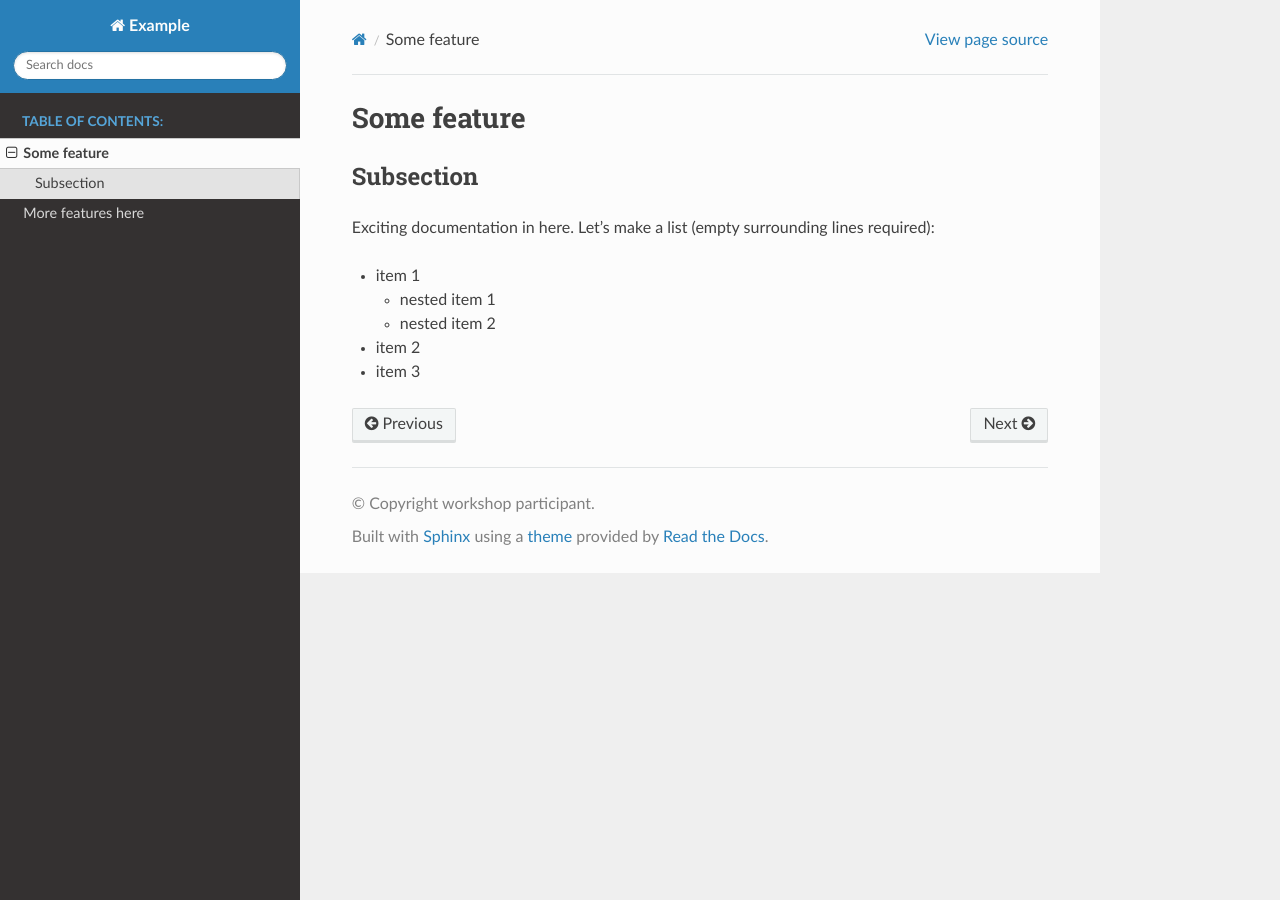
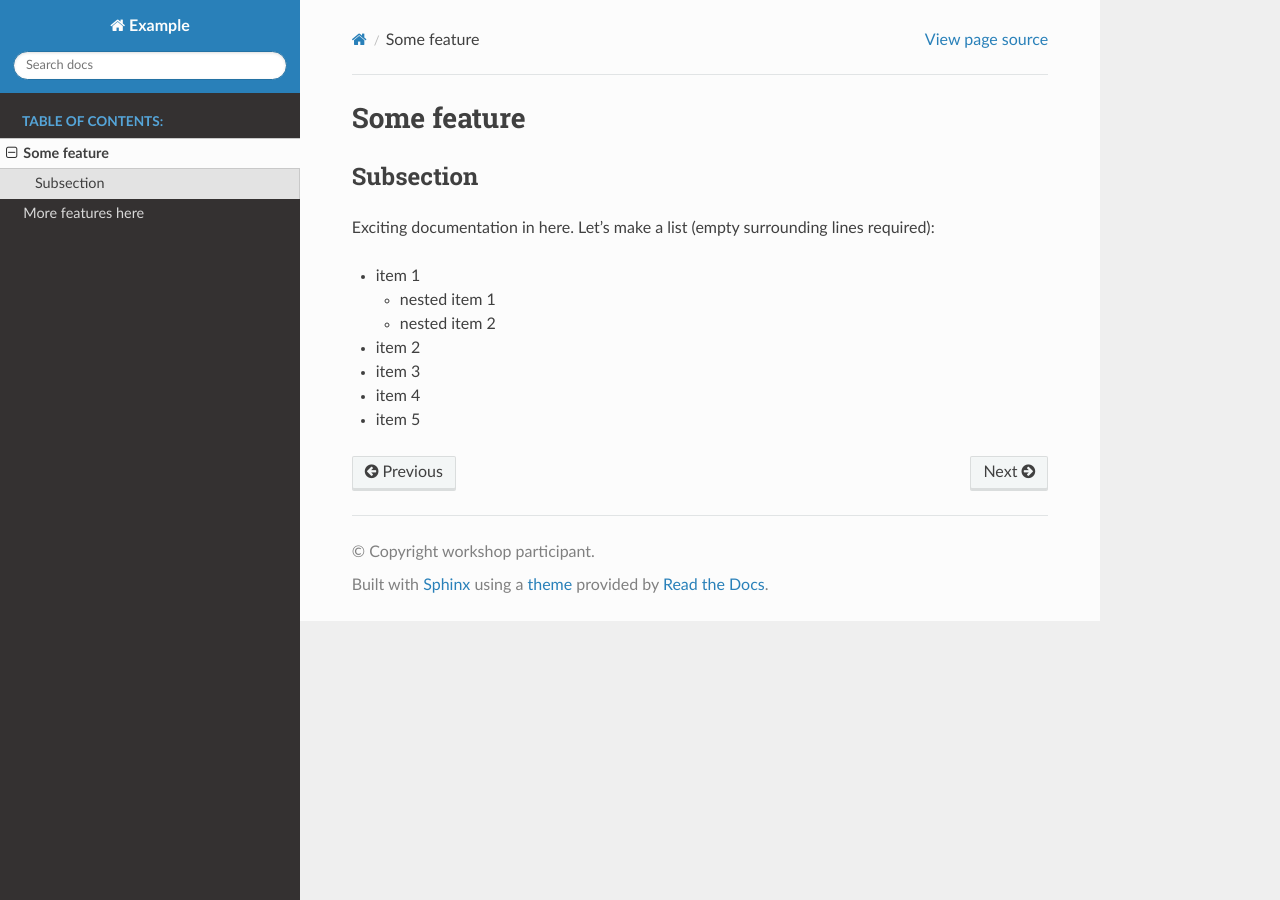
Before and after one commit to NAICNO/pages-test, a Sphinx documentation site: the page built from doc/some-feature.md, in a window 1280 px wide. Built offline with Sphinx 7.4.7 and the Read the Docs theme 2.0.0, drawn with Linux system fonts in a browser that asks for light colours.

Commit message:
Testing workflow

```diff
--- a/doc/some-feature.md
+++ b/doc/some-feature.md
@@ -12,3 +12,5 @@ Let's make a list (empty surrounding lines required):
 
 - item 2
 - item 3
+- item 4
+- item 5
```
